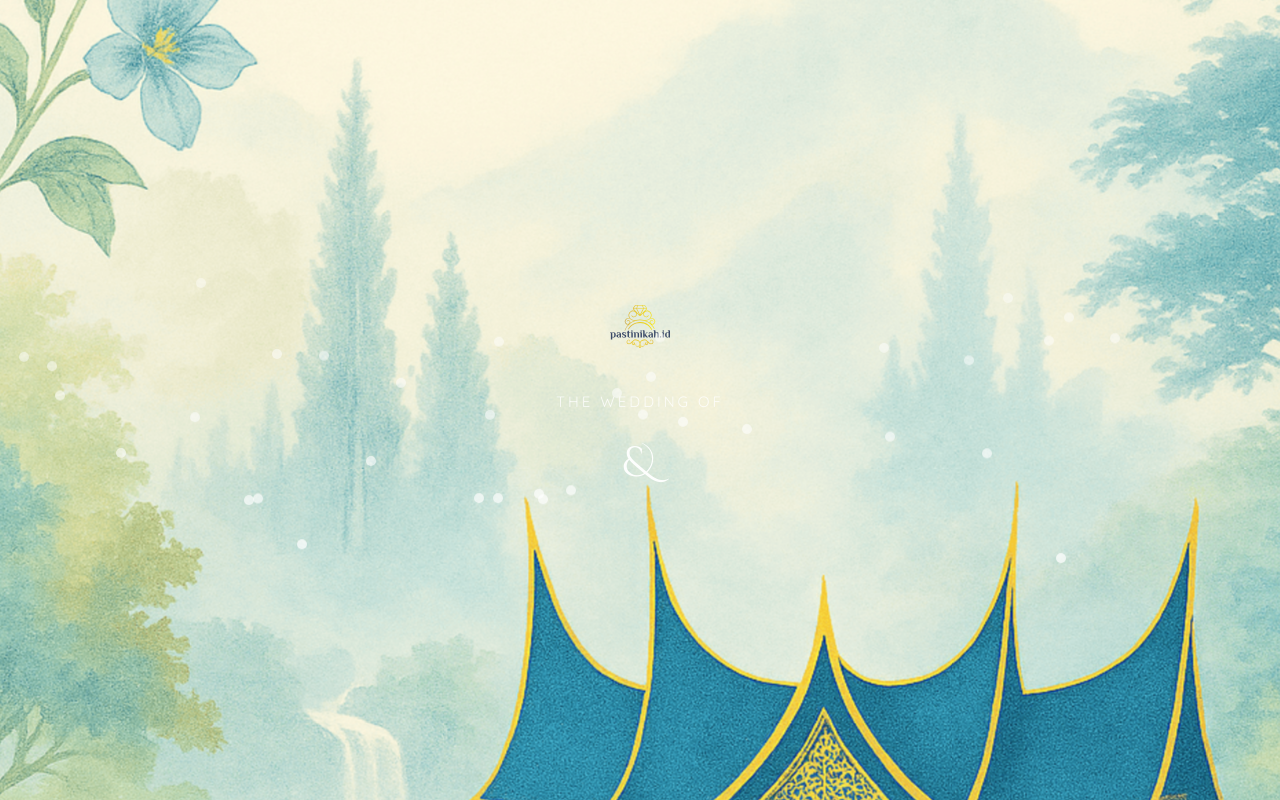
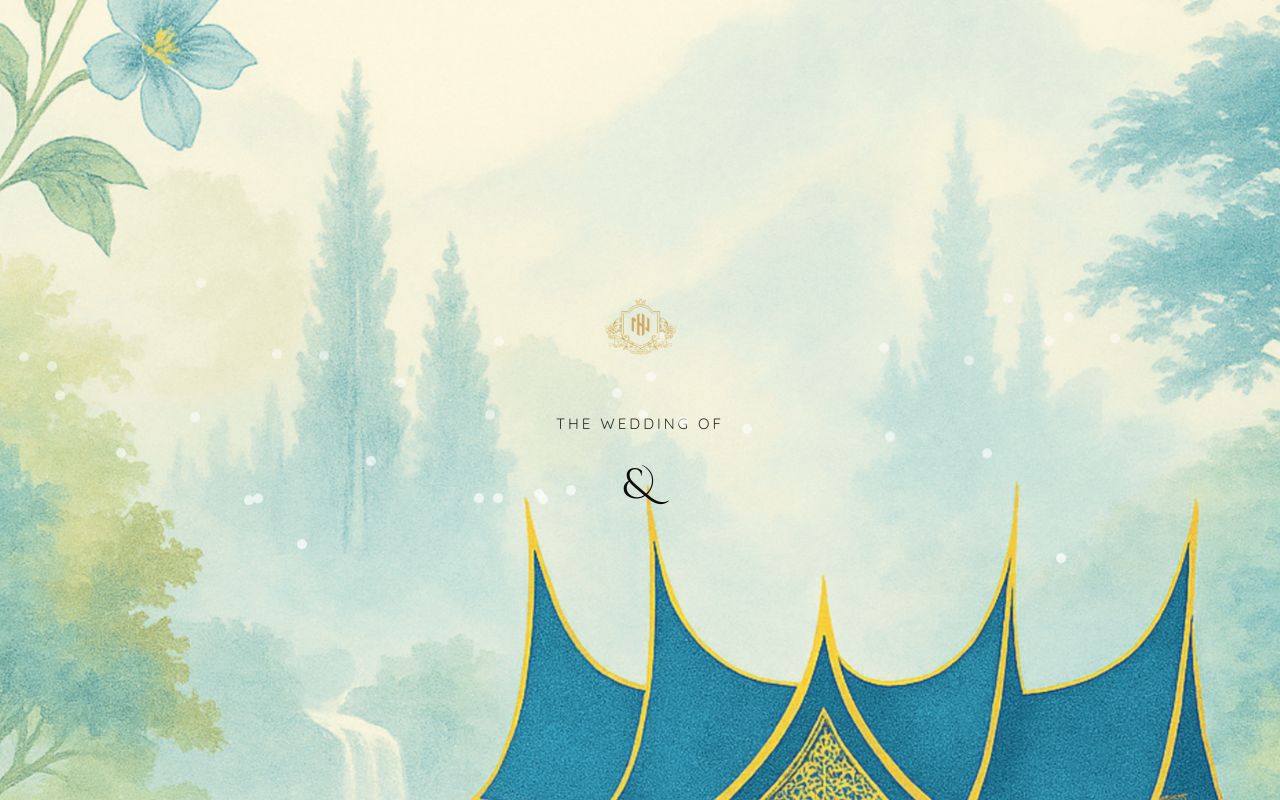
Before and after one commit to Hillindo/wedding-invitation18, a Next.js app: page /section1 in a window 1280 px wide. Built offline with nearby package versions, Linux system fonts and the light colour scheme.

Commit message:
feat: update logo and enhance text styling for improved visibility

```diff
--- a/src/app/section1/page.tsx
+++ b/src/app/section1/page.tsx
@@ -56,7 +56,7 @@ export default function Section1({data}:any) {
             className="h-full max-w-full flex justify-center mb-8"
           >
             <img
-              src="/logo/iconpastinikah.svg"
+              src="/logo/logo-hill-nay.png"
               className="w-1/3 md:w-1/4 lg:w-1/5"
               alt="Logo Pasti Nikah"
               rel="preload"
@@ -70,10 +70,10 @@ export default function Section1({data}:any) {
             transition={{ duration: 1, delay: 1 }}
             className="text-center space-y-4"
           >
-            <div className="text-center font-quicksand tracking-[3px] text-[15px] opacity-80 md:text-lg xl:text-[15px] text-white">
+            <div className="text-center font-quicksand tracking-[3px] text-[17px] opacity-80 md:text-lg xl:text-[15px] text-black">
               THE WEDDING OF
             </div>
-            <div className="text-center tracking-[3.7px] text-[42px] font-medium font-cinzel text-white opacity-95">
+            <div className="text-center tracking-[3.7px] text-[42px] font-medium font-cinzel text-black opacity-95">
               {nameAliasLeft ? nameAliasLeft : nameLeft ? nameLeft: " "} & {nameAliasRight ? nameAliasRight : nameRight ? nameRight : " "}
             </div>
           </motion.div>
```
Also changed, not shown: public/logo/logo-hill-nay.png (added).
